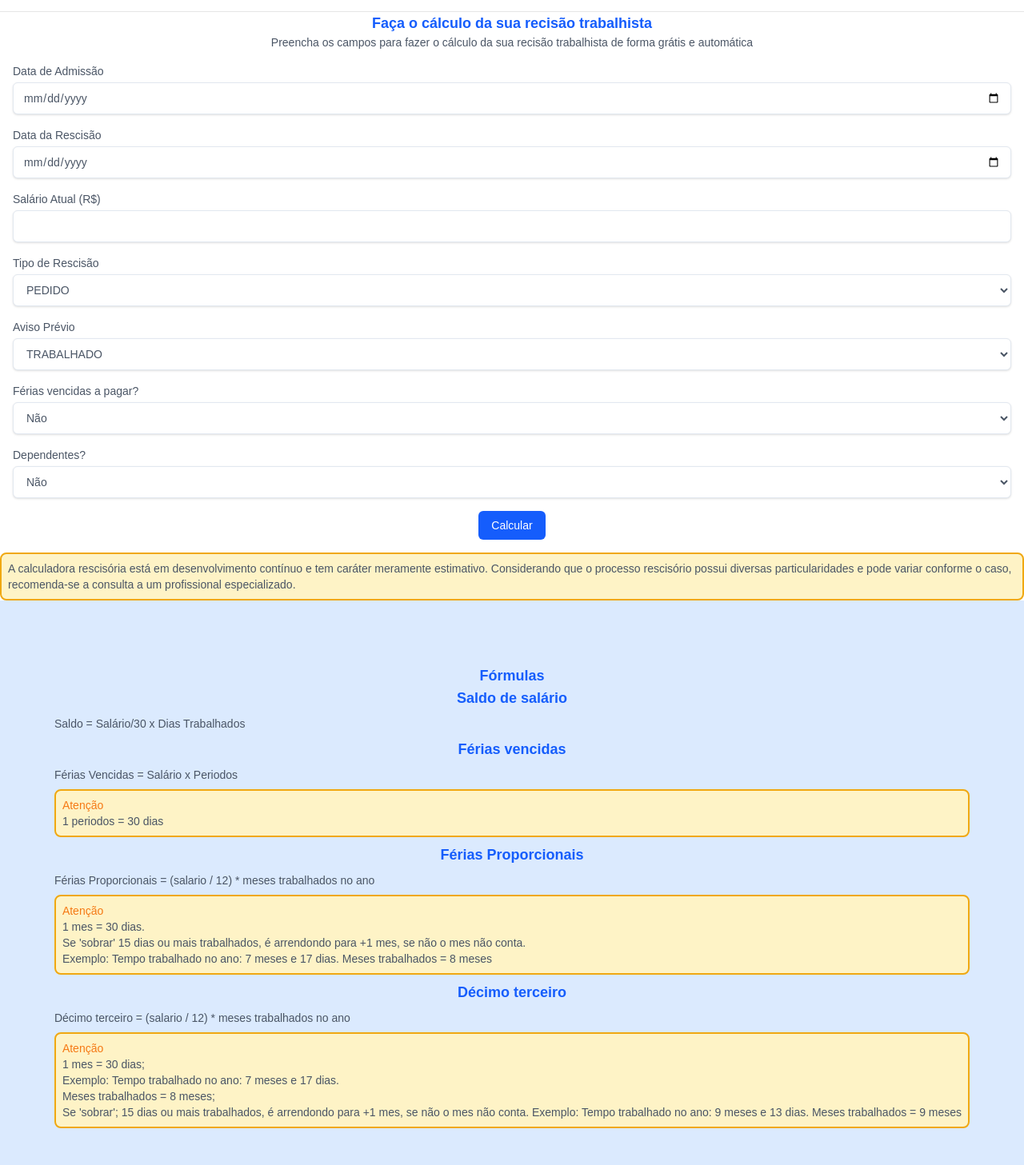
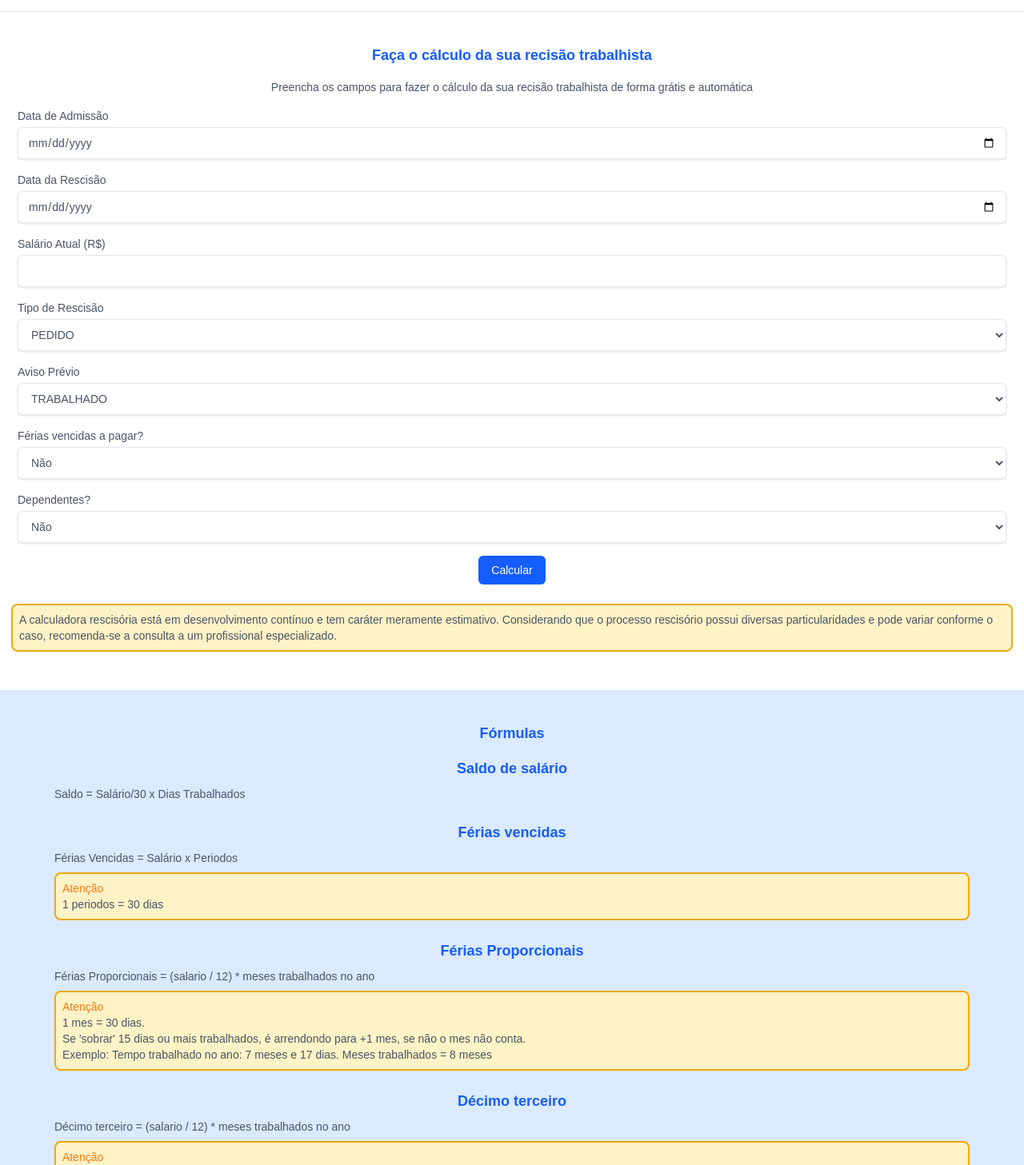
Before and after one commit to JeanCelin/calculadora-de-recisao, a Next.js app: page / in a window 1280 px wide. Shown: the part 54-1511 px from the top of the page at 80% size. Built offline with nearby package versions, Linux system fonts and the light colour scheme.

Commit message:
small style adjustments

```diff
--- a/app/components/About.tsx
+++ b/app/components/About.tsx
@@ -6,7 +6,7 @@ import Recipe from "./Recipe";
 
 export default function About() {
   return (
-    <section className=" bg-blue-100 flex flex-col content-center items-center px-4 py-20   text  ">
+    <section className=" bg-blue-100 flex flex-col content-center items-center px-4 py-10   text  ">
       {/* <header className="max-w-4xl flex flex-col gap-4 content-center items-center mb-11">
         <p className="title">
           Calcule o valor da sua recisão trabalhista em minutos
@@ -23,8 +23,8 @@ export default function About() {
         </button>
       </header> */}
       <section>
-        <h2 className="title">Fórmulas</h2>
-        <ol className="flex flex-col gap-2">
+        <h2 className="title pb-4">Fórmulas</h2>
+        <ol className="flex flex-col gap-6">
           <li>
             <Recipe
               title="Saldo de salário"
--- a/app/components/Form.tsx
+++ b/app/components/Form.tsx
@@ -115,7 +115,7 @@ export default function Form() {
     setDependentes(teste);
   };
   return (
-    <>
+    <div className="pb-10 px-1.5">
       <form className="grid text gap-4 p-4" onSubmit={handleSubmit}>
         <div className="flex gap-1 flex-col">
           <label htmlFor="dataAdmissao">Data de Admissão </label>
@@ -284,13 +284,15 @@ export default function Form() {
           Calcular
         </button>
       </form>
-      <p className="bg-amber-100 border-2 border-[#F0A811] p-2 rounded-lg text">
-        A calculadora rescisória está em desenvolvimento contínuo e tem caráter
-        meramente estimativo. Considerando que o processo rescisório possui
-        diversas particularidades e pode variar conforme o caso, recomenda-se a
-        consulta a um profissional especializado.
-      </p>
+      <div className="p-2">
+        <p className="bg-amber-100 border-2 border-[#F0A811] p-2 rounded-lg text">
+          A calculadora rescisória está em desenvolvimento contínuo e tem
+          caráter meramente estimativo. Considerando que o processo rescisório
+          possui diversas particularidades e pode variar conforme o caso,
+          recomenda-se a consulta a um profissional especializado.
+        </p>
+      </div>
       <div>{result && <Result result={result}></Result>}</div>
-    </>
+    </div>
   );
 }
--- a/app/page.tsx
+++ b/app/page.tsx
@@ -5,13 +5,16 @@ import Result from "./components/Result";
 
 export default function Home() {
   return (
-    <div>
+    <div className="pt-10">
       <main>
-        <h1 className="title">Faça o cálculo da sua recisão trabalhista</h1>
-        <p className="text text-center">
-          Preencha os campos para fazer o cálculo da sua recisão trabalhista de
-          forma grátis e automática
-        </p>
+        <div className="px-2">
+          <h1 className="title pb-4">Faça o cálculo da sua recisão trabalhista</h1>
+          <p className="text text-center">
+            Preencha os campos para fazer o cálculo da sua recisão trabalhista
+            de forma grátis e automática
+          </p>
+        </div>
+
         <Form />
 
         <About />
```
